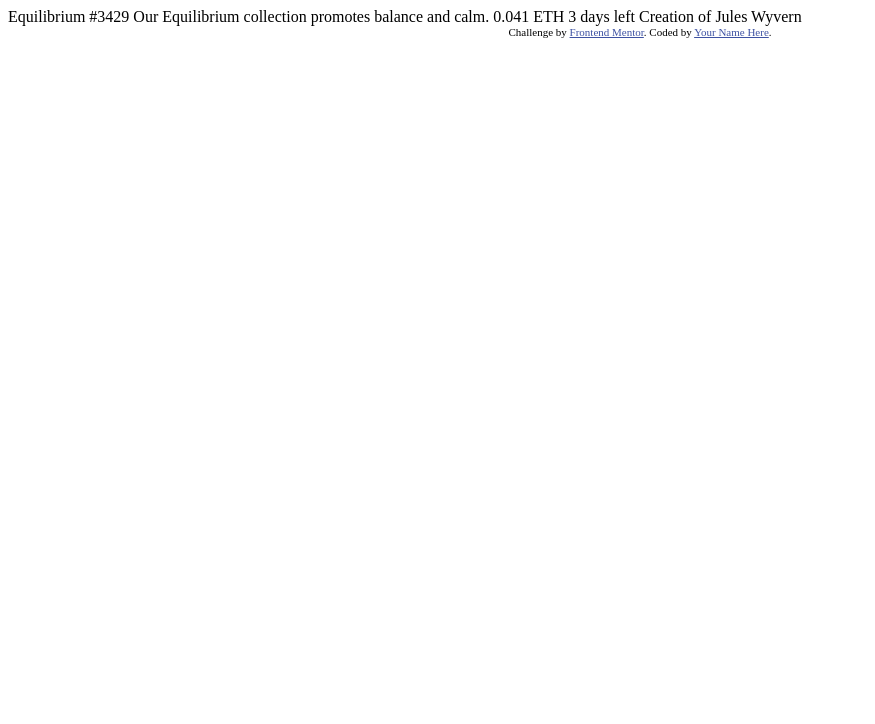
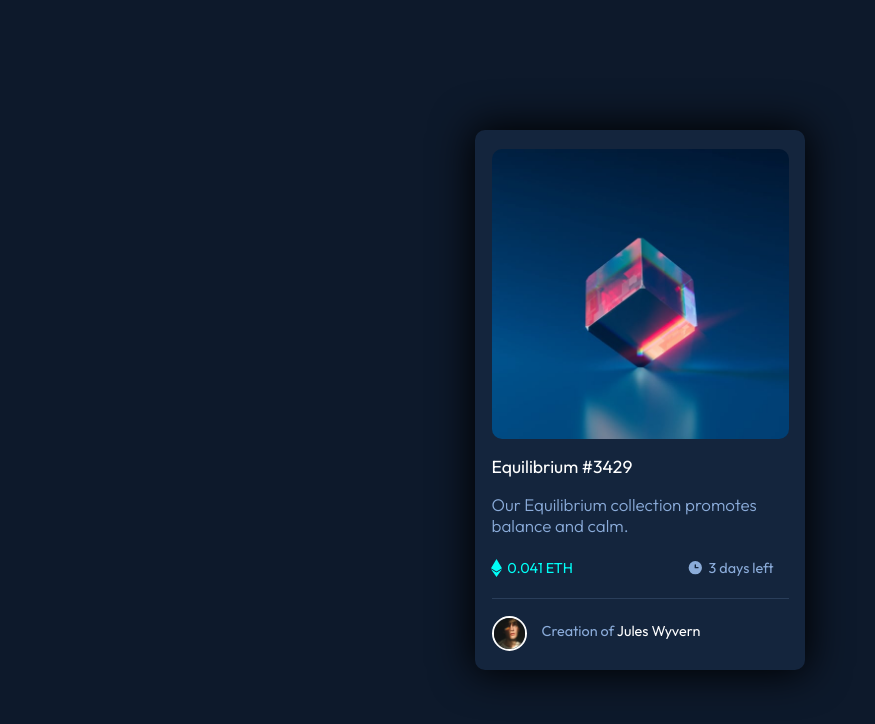
Before and after one commit to krypton225/nft-preview-card-component-main, a plain HTML site: page index.html in a window 1280 px wide. Shown: the whole page, without its empty margins (0-875 px from the left). Drawn offline with Linux system fonts and the light colour scheme.

Commit message:
Second Submit

```diff
--- /dev/null
+++ b/css/style.css
@@ -0,0 +1,194 @@
+@import url("https://fonts.googleapis.com/css2?family=Outfit:wght@300;400;600&display=swap");
+
+* {
+  margin: 0;
+  padding: 0;
+  box-sizing: border-box;
+}
+
+:root {
+  --soft-blue: hsl(215, 51%, 70%);
+  --cyan: hsl(178, 100%, 50%);
+  /* Main Background */
+  --body-dark-blue: hsl(217, 54%, 11%);
+  /* Card Background */
+  --card-dark-blue: hsl(216, 50%, 16%);
+  /* Line Color */
+  --line-dark-blue: hsl(215, 32%, 27%);
+  /* White */
+  --white-color: hsl(0, 0%, 100%);
+}
+
+body {
+  height: 100vh;
+  display: flex;
+  justify-content: center;
+  align-items: center;
+  font-size: 18px;
+  font-family: "Outfit", serif;
+  background-color: var(--body-dark-blue);
+}
+
+img {
+  width: 100%;
+  height: 100%;
+  border-radius: 10px;
+  object-fit: cover;
+}
+
+.container {
+  width: 330px;
+  height: 540px;
+  display: flex;
+  justify-content: center;
+  align-items: center;
+  flex-direction: column;
+  border-radius: 10px;
+  background-color: var(--card-dark-blue);
+  box-shadow: 0px 0 40px 3px #000;
+}
+
+.container__image {
+  width: 90%;
+  height: 290px;
+  position: relative;
+  text-align: center;
+  border-radius: 10px;
+}
+
+.container__image::before {
+  content: "";
+  width: 0;
+  height: 100%;
+  border-radius: 10px;
+  display: flex;
+  justify-content: center;
+  align-items: center;
+  background-image: url("../images/icon-view.svg");
+  background-repeat: no-repeat;
+  background-position: center;
+  background-color: var(--cyan);
+  position: absolute;
+  top: 0;
+  left: 0;
+  transition: width 0.2s ease-in-out;
+  opacity: 0.5;
+  z-index: 99;
+}
+
+.container__image:hover::before {
+  width: 100%;
+  cursor: pointer;
+  z-index: 99;
+}
+
+.container__first {
+  width: 90%;
+  display: flex;
+  justify-content: center;
+  align-items: center;
+  flex-direction: column;
+}
+
+.container__first__heading {
+  font-size: 1.1rem;
+  text-transform: capitalize;
+  font-weight: 400;
+  color: var(--white-color);
+  align-self: flex-start;
+  margin: 1rem 0;
+}
+
+.container__first__heading:hover {
+  cursor: pointer;
+  color: var(--cyan);
+}
+
+.container__first__desc {
+  color: var(--soft-blue);
+  font-weight: 300;
+  font-size: 1.06rem;
+}
+
+.container__first__splitter {
+  width: 90%;
+  margin-top: 1.5rem;
+  display: flex;
+  justify-content: space-between;
+  align-items: center;
+  flex-direction: row;
+}
+
+.container__first__splitter__left,
+.container__first__splitter__right {
+  height: 20px;
+  display: flex;
+  justify-content: center;
+  align-items: center;
+  flex-direction: row;
+  font-size: 0.9rem;
+}
+
+.container__first__splitter__left {
+  margin-left: -15px;
+  align-self: flex-start;
+  color: var(--cyan);
+}
+
+.container__first__splitter__right {
+  /* margin-left: 110px; */
+  color: var(--soft-blue);
+}
+
+.container__first__splitter__left__img,
+.container__first__splitter__right__img {
+  margin-right: 5px;
+}
+
+.container__first__splitter__left__desc,
+.container__first__splitter__right__desc {
+  margin-top: -4px;
+}
+
+.container__line {
+  width: 90%;
+  height: 1px;
+  margin: 1.1rem 0;
+  background-color: hsla(215, 52%, 70%, 0.185);
+  /* border-bottom: 0.5px solid #8baad6; */
+}
+
+.container__creator-card {
+  width: 90%;
+  display: flex;
+  justify-content: flex-start;
+  align-items: center;
+}
+
+.container__creator-card__image {
+  width: 35px;
+  height: 35px;
+  border: 2px solid var(--white-color);
+  border-radius: 50%;
+}
+
+.container__creator-card__desc {
+  margin-left: 15px;
+  margin-top: -5px;
+  font-size: 0.9rem;
+  color: var(--soft-blue);
+}
+
+.container__creator-card__desc__name {
+  color: var(--white-color);
+  text-transform: capitalize;
+}
+
+.container__creator-card__desc__name:hover {
+  cursor: pointer;
+  color: var(--cyan);
+}
+
+.attribution {
+  display: none;
+}
--- a/index.html
+++ b/index.html
@@ -1,33 +1,77 @@
 <!DOCTYPE html>
 <html lang="en">
+
 <head>
   <meta charset="UTF-8">
-  <meta name="viewport" content="width=device-width, initial-scale=1.0"> <!-- displays site properly based on user's device -->
+  <meta name="viewport" content="width=device-width, initial-scale=1.0">
+  <meta name="description" content="Front End Mentor challenge">
+  <meta name="keywords" content="HTML, CSS">
+
+  <title>Frontend Mentor | NFT preview card component</title>
 
   <link rel="icon" type="image/png" sizes="32x32" href="./images/favicon-32x32.png">
 
-  <title>Frontend Mentor | NFT preview card component</title>
+  <link rel="stylesheet" href="css/style.css">
 
-  <!-- Feel free to remove these styles or customise in your own stylesheet 👍 -->
-  <style>
-    .attribution { font-size: 11px; text-align: center; }
-    .attribution a { color: hsl(228, 45%, 44%); }
-  </style>
 </head>
+
 <body>
+  <div class="container">
+    <div class="container__image">
+      <img src="images/image-equilibrium.jpg" alt="Head Image">
+    </div> <!-- ./container__image -->
 
-  Equilibrium #3429
+    <div class="container__first">
+      <h2 class="container__first__heading">equilibrium #3429</h2>
+      <p class="container__first__desc">Our Equilibrium collection promotes balance and calm.</p>
 
-  Our Equilibrium collection promotes balance and calm.
+      <div class="container__first__splitter">
+        <div class="container__first__splitter__left">
+          <div class="container__first__splitter__left__img">
+            <img src="images/icon-ethereum.svg" alt="Icon">
+          </div> <!-- ./container__first__splitter__left__img -->
 
-  0.041 ETH
-  3 days left
+          <span class="container__first__splitter__left__desc">
+            0.041 ETH
+          </span> <!-- ./container__first__splitter__left__desc -->
+        </div> <!-- ./container__first__splitter__left -->
 
-  Creation of Jules Wyvern
+        <!-- ============================================ -->
+
+        <div class="container__first__splitter__right">
+          <div class="container__first__splitter__right__img">
+            <img src="images/icon-clock.svg" alt="Icon">
+          </div> <!-- ./container__first__splitter__right__img -->
+
+          <span class="container__first__splitter__right__desc">
+            3 days left
+          </span> <!-- ./container__first__splitter__right__desc -->
+        </div> <!-- ./container__first__splitter__right -->
+
+      </div> <!-- ./container__first__splitter -->
+
+    </div> <!-- ./container__first -->
+
+    <div class="container__line"></div> <!-- ./container__line -->
+
+    <div class="container__creator-card">
+      <div class="container__creator-card__image">
+        <img src="images/image-avatar.png" alt="Avatar">
+      </div> <!-- ./container__creator-card__image -->
+
+      <p class="container__creator-card__desc">
+        Creation of <span class="container__creator-card__desc__name">jules wyvern</span>
+      </p> <!-- ./container__creator-card__desc -->
+
+    </div> <!-- ./container__creator-card -->
+
+  </div> <!-- ./container -->
 
   <div class="attribution">
-    Challenge by <a href="https://www.frontendmentor.io?ref=challenge" target="_blank">Frontend Mentor</a>.
-    Coded by <a href="#">Your Name Here</a>.
+    Challenge by <a href="https://www.frontendmentor.io/challenges/nft-preview-card-component-SbdUL_w0U"
+      target="_blank">Frontend Mentor</a>.
+    Coded by <a href="#">Khaled Mohamed</a>.
   </div>
 </body>
+
 </html>
```
